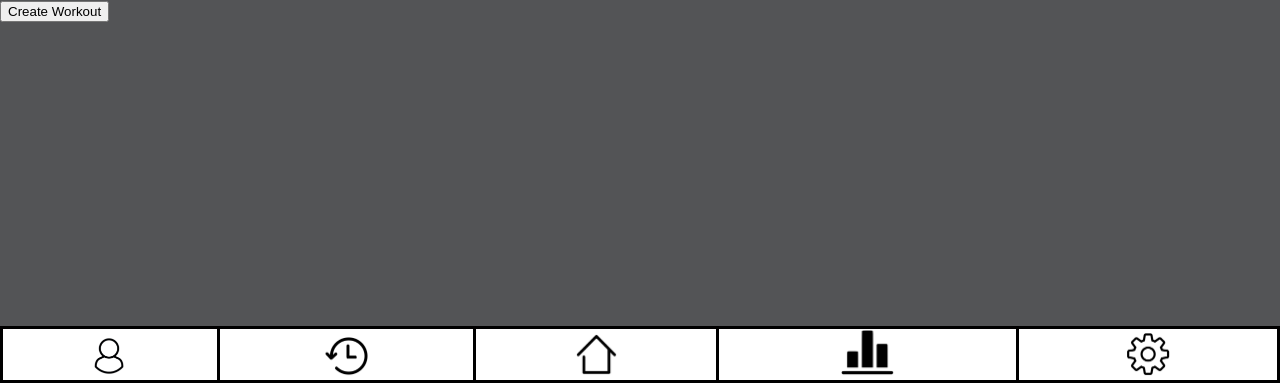
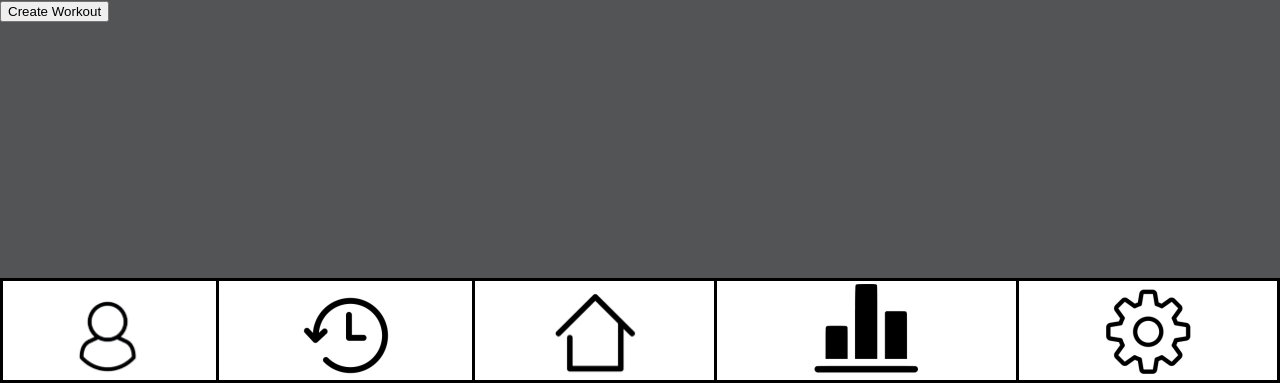
Before and after one commit to goody85/workout_tracker.github.io, a PHP site: page /homepage.html in a window 1280 px wide. Shown: the part 417-800 px from the top of the page. Run offline with PHP 8.4, Linux system fonts and the light colour scheme.

Commit message:
Update homestyle.css

```diff
--- a/css/homestyle.css
+++ b/css/homestyle.css
@@ -59,7 +59,7 @@ body{
 }
 
 .icons{
-	zoom: 25%;
+	zoom: 50%;
 }
 
 .workoutstable{
```
